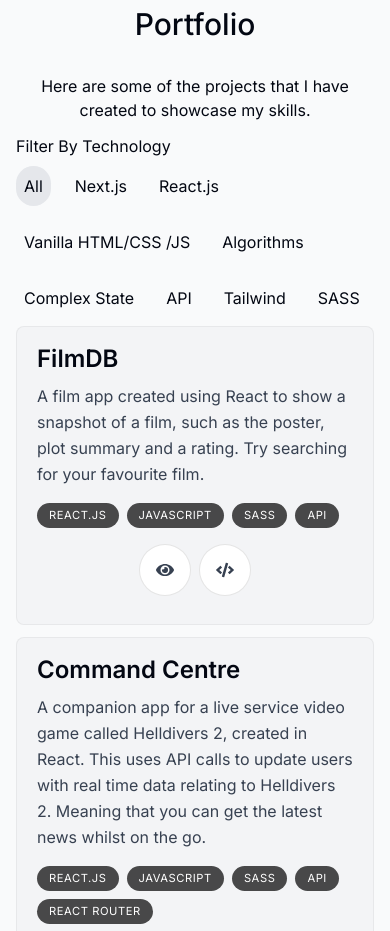
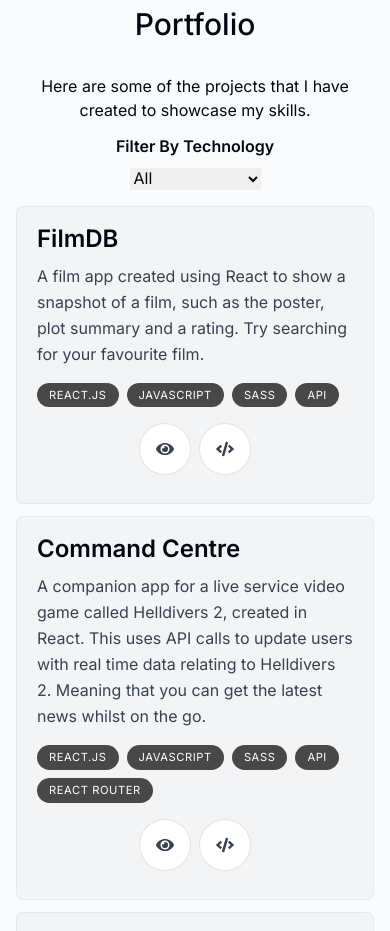
Before and after one commit to jamiehitchcock/Portfolio, a Next.js app: page / in a window 390 px wide. Shown: the part 3160-4091 px from the top of the page. Built offline with nearby package versions, Linux system fonts and the light colour scheme.

Commit message:
Mobile Dropdown Portfolio filter
Added dropdown filter for portfolio projects on mobile. Desktop remains with buttons.

```diff
--- a/components/portfolio.tsx
+++ b/components/portfolio.tsx
@@ -9,15 +9,15 @@
 
 export default function Portfolio() {
   const [filteredProjects, setFilteredProjects] = useState(portfolioData);
-  const [technology, setTechnology] = useState(null);
+  const [technology, setTechnology] = useState("All");
 
   // custom hook for inView animation
   const { ref } = useSectionInView("Portfolio", 0.2);
 
   function handleFilter(filter) {
-    if (filter === null) {
+    if (filter === "All") {
       setFilteredProjects(portfolioData);
-      setTechnology(null);
+      setTechnology("All");
     } else {
       const filtered = portfolioData.filter((project) =>
         project.tags.includes(filter)
@@ -33,13 +33,35 @@
       <p className="mb-3 text-center">
         Here are some of the projects that I have created to showcase my skills.
       </p>
-      <p>Filter By Technology</p>
+
+      {/* dropdown filter on mobile */}
+      <div className="md:hidden text-center">
+        <p className="mb-2 font-semibold">Filter By Technology</p>
+        <select
+          className="mb-4"
+          onChange={(event) => handleFilter(event?.target.value)}
+          value={technology || ""}
+        >
+          <option value="All">All</option>
+          <option value="Next.js">Next.js</option>
+          <option value="React.js">React.js</option>
+          <option value="HTML">Vanilla JS</option>
+          <option value="Algorithms">Algorithms</option>
+          <option value="Complex State Management">Complex State</option>
+          <option value="API">API</option>
+          <option value="Tailwind">Tailwind</option>
+          <option value="SASS">SASS</option>
+        </select>
+      </div>
+
+      {/* filter buttons on desktop */}
+      <div className="hidden md:block">
         <ul className="flex flex-wrap gap-4 my-2">
           <button
             className={clsx("hover:text-gray-950 p-2 rounded-full", {
-            "bg-gray-200 text-gray-950": technology === null,
+              "bg-gray-200 text-gray-950": technology === "All",
             })}
-          onClick={() => handleFilter(null)}
+            onClick={() => handleFilter("All")}
           >
             All
           </button>
@@ -109,6 +131,7 @@
             SASS
           </button>
         </ul>
+      </div>
 
       <div>
         {filteredProjects.map((project, index) => (
```
Lines whose indentation alone changed are shown as unchanged.
